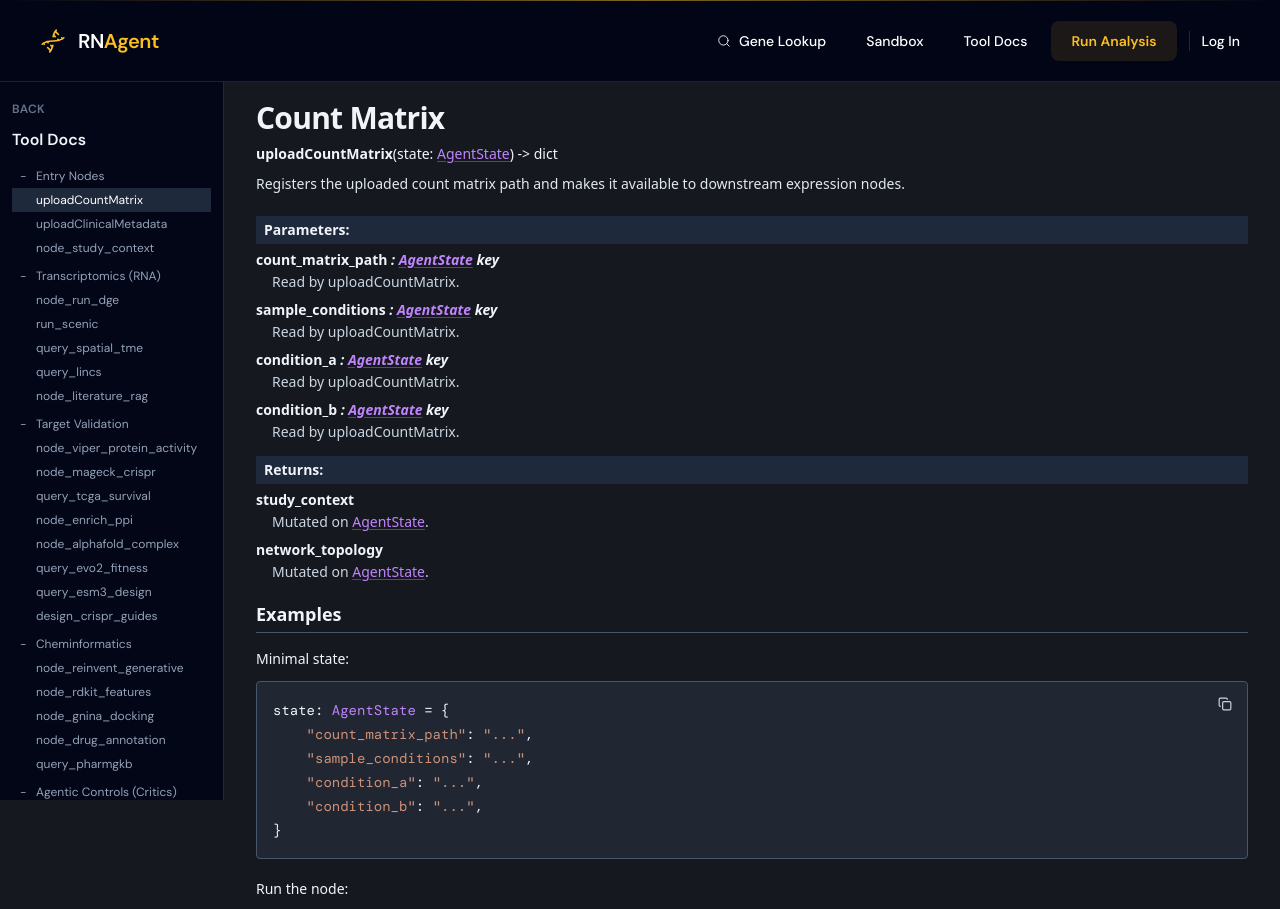
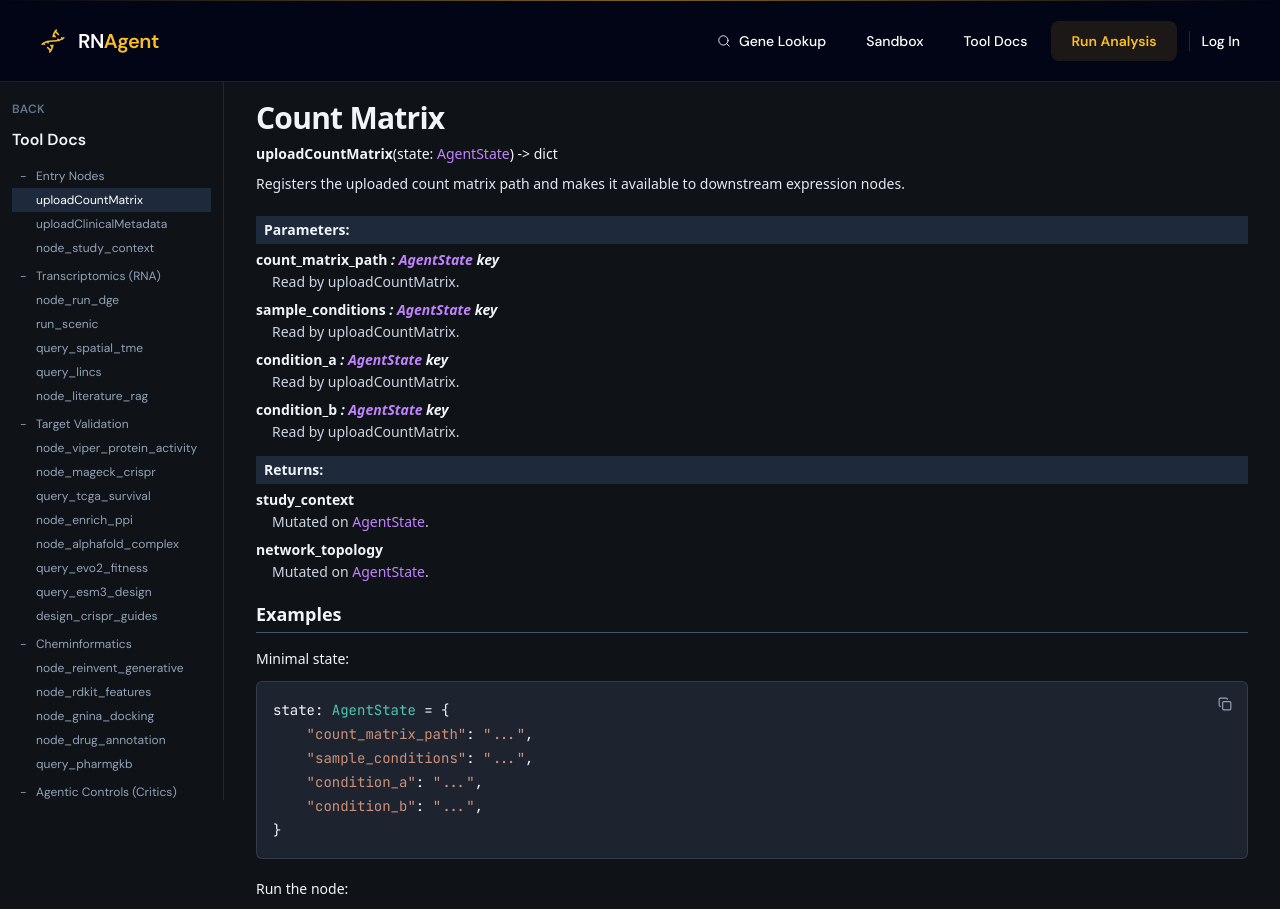
Before and after one commit to nicholaslawrence-hub/compbio_agent_harness, a React (Vite) app in the folder frontend/: page /tools in a window 1280 px wide. Shown: the top 909 px of the page. Built offline with nearby package versions, Linux system fonts and the light colour scheme; no server answers.

Commit message:
Fixed tool page font mismatch

```diff
--- a/frontend/src/index.css
+++ b/frontend/src/index.css
@@ -13,7 +13,7 @@
     overflow-x: hidden;
   }
   code, pre {
-    font-family: 'DM Mono', monospace;
+    font-family: 'JetBrains Mono', 'DM Mono', ui-monospace, monospace;
   }
 }
 
--- a/frontend/src/pages/ToolsPage.jsx
+++ b/frontend/src/pages/ToolsPage.jsx
@@ -318,6 +318,15 @@ function compactSentence(text, fallback = 'Maps state input to typed tool output
   return `${words.slice(0, 15).join(' ')}${words.length > 15 ? '.' : ''}`
 }
 
+function stripComments(code) {
+  return code
+    .split('\n')
+    .filter(line => !/^\s*#/.test(line))
+    .join('\n')
+    .replace(/\n{3,}/g, '\n\n')
+    .trim()
+}
+
 function highlightPython(code) {
   const tokenPattern = /#.*|"(?:[^"\\]|\\.)*"|'(?:[^'\\]|\\.)*'|\b(?:def|return|if|else|for|in|import|from|as|None|True|False|async|await|function|const|let)\b|\b(?:dict|list|str|int|float|AgentState|Path|File|FormData)\b|\b\d+\.?\d*\b|[A-Za-z_][A-Za-z0-9_]*(?=\()/g
   const lines = code.split('\n')
@@ -334,7 +343,7 @@ function highlightPython(code) {
       else if (token.startsWith('"') || token.startsWith("'")) className = 'text-[#ce9178]'
       else if (/^\d/.test(token)) className = 'text-[#b5cea8]'
       else if (/^(def|return|if|else|for|in|import|from|as|None|True|False|async|await|function|const|let)$/.test(token)) className = 'text-[#569cd6]'
-      else if (/^(dict|list|str|int|float|AgentState|Path|File|FormData)$/.test(token)) className = token === 'AgentState' ? 'text-purple-400' : 'text-[#4ec9b0]'
+      else if (/^(dict|list|str|int|float|AgentState|Path|File|FormData)$/.test(token)) className = 'text-[#4ec9b0]'
       else className = 'text-[#dcdcaa]'
       pieces.push(<span key={`${lineIndex}-${match.index}`} className={className}>{token}</span>)
       lastIndex = match.index + token.length
@@ -353,14 +362,12 @@ function CodeBlock({ code }) {
     setTimeout(() => setCopied(false), 1200)
   }
   return (
-    <div className="relative rounded border border-slate-600 bg-[#202732]">
-      <button type="button" onClick={copy} className="absolute right-2 top-2 grid h-7 w-7 place-items-center text-slate-300 hover:bg-slate-700 hover:text-white" aria-label={copied ? 'Copied' : 'Copy code'}>
+    <div className="relative rounded-md border border-slate-600/50 bg-[#1e2330]">
+      <button type="button" onClick={copy} className="absolute right-2 top-2 grid h-7 w-7 place-items-center text-slate-400 hover:text-slate-200 transition-colors" aria-label={copied ? 'Copied' : 'Copy'}>
         <Copy aria-hidden="true" size={14} strokeWidth={2} />
       </button>
-      <pre
-        className="overflow-auto p-4 pr-12 text-sm leading-6 text-slate-100 font-mono"
-      >
-        <code>{highlightPython(code)}</code>
+      <pre className="overflow-auto p-4 pr-12 text-sm leading-6 text-slate-100 font-mono">
+        <code>{highlightPython(stripComments(code))}</code>
       </pre>
     </div>
   )
@@ -368,7 +375,7 @@ function CodeBlock({ code }) {
 
 function AgentStateLink() {
   return (
-    <a href="#code" className="text-purple-400 underline decoration-purple-700 underline-offset-2 hover:text-purple-300">
+    <a href="#code" className="text-purple-400 hover:text-purple-300">
       AgentState
     </a>
   )
@@ -386,8 +393,8 @@ export default function ToolsPage() {
   const examples = examplesFor(active)
 
   return (
-    <div className="-mx-4 -my-6 grid min-h-[calc(100vh-4rem)] grid-cols-[14rem_minmax(0,1fr)] bg-[#15191f] sm:-mx-10 sm:-my-10">
-      <aside className="sticky left-0 top-16 z-30 h-[calc(100vh-4rem)] overflow-y-auto border-r border-slate-800 bg-slate-950 px-3 py-4 sm:top-20 sm:h-[calc(100vh-5rem)]">
+    <div className="-mx-4 -my-6 grid min-h-[calc(100vh-4rem)] grid-cols-[14rem_minmax(0,1fr)] bg-[#0f1217] sm:-mx-10 sm:-my-10">
+      <aside className="sticky left-0 top-16 z-30 h-[calc(100vh-4rem)] overflow-y-auto border-r border-slate-800 bg-[#0f1217] px-3 py-4 sm:top-20 sm:h-[calc(100vh-5rem)]">
         <div className="mb-3">
           <Link to="/sandbox" className="text-xs font-bold uppercase tracking-wide text-slate-500 hover:text-slate-200">Back</Link>
           <h1 className="mt-2 text-base font-bold text-slate-100">Tool Docs</h1>
@@ -428,7 +435,7 @@ export default function ToolsPage() {
         </nav>
       </aside>
 
-      <main className="min-h-[calc(100vh-4rem)] min-w-0 bg-[#15191f] px-8 py-5 font-sans text-slate-100">
+      <main className="min-h-[calc(100vh-4rem)] min-w-0 bg-[#0f1217] px-8 py-5 font-sans text-slate-100">
         <article className="max-w-5xl">
           <header className="pb-2">
             <h2 className="text-3xl font-semibold tracking-tight text-slate-100">{active.label}</h2>
--- a/frontend/tailwind.config.js
+++ b/frontend/tailwind.config.js
@@ -3,6 +3,9 @@ export default {
   content: ['./index.html', './src/**/*.{js,jsx,ts,tsx}'],
   theme: {
     extend: {
+      fontFamily: {
+        mono: ['"JetBrains Mono"', 'ui-monospace', 'SFMono-Regular', 'monospace'],
+      },
       keyframes: {
         'fade-in': {
           '0%':   { opacity: '0', transform: 'translateY(4px)' },
```
Also changed, not shown: 1 other file (tests, documents, lock files or other folders).
